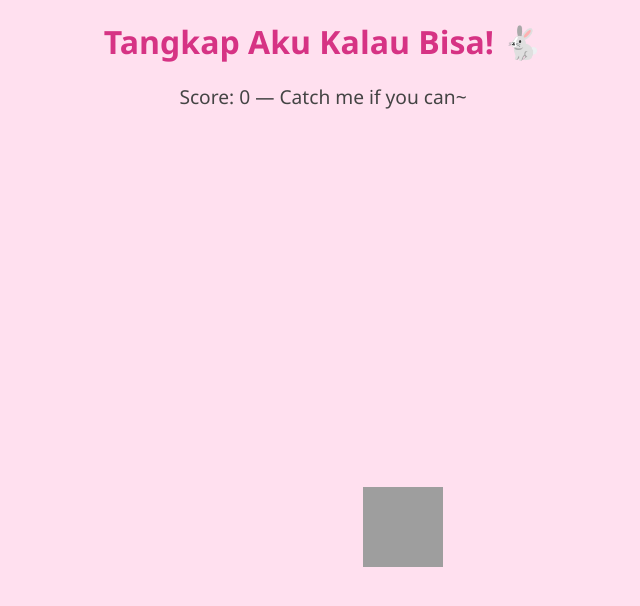
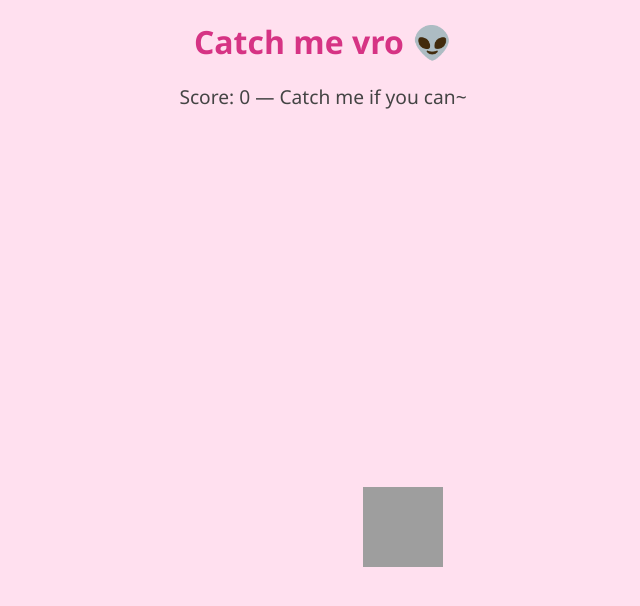
Before and after one commit to chinchongballs/WhySoCute, a plain HTML site: page index.html in a window 1280 px wide. Shown: the whole page, without its empty margins (317-957 px from the left). Drawn offline with Linux system fonts and the light colour scheme; grey boxes are pictures that could not be loaded.

Commit message:
Update index.html

```diff
--- a/index.html
+++ b/index.html
@@ -41,7 +41,7 @@
 </head>
 <body>
 
-  <h1>Tangkap Aku Kalau Bisa! 🐇</h1>
+  <h1>Catch me vro 👽</h1>
   <div id="info">Score: <span id="score">0</span> — <span id="comment">Catch me if you can~</span></div>
   <div id="karakter"></div>
 
```
